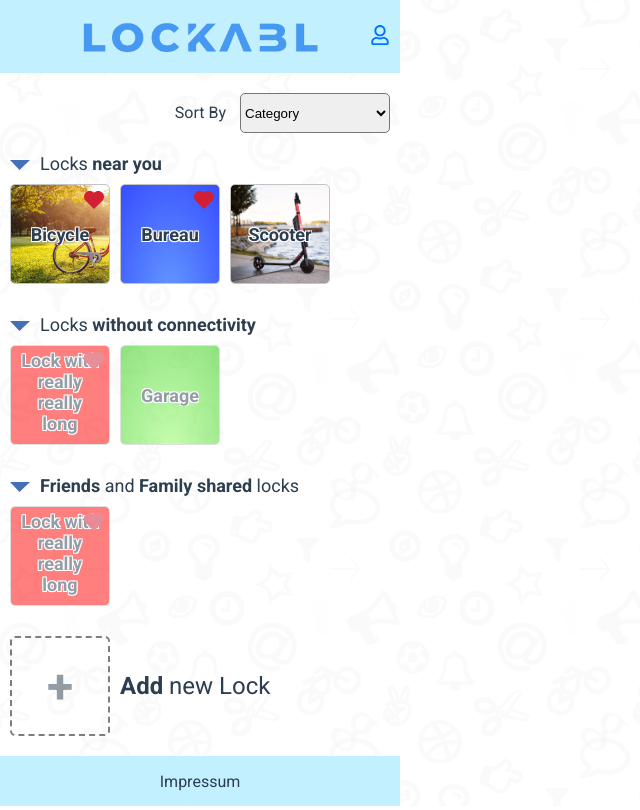
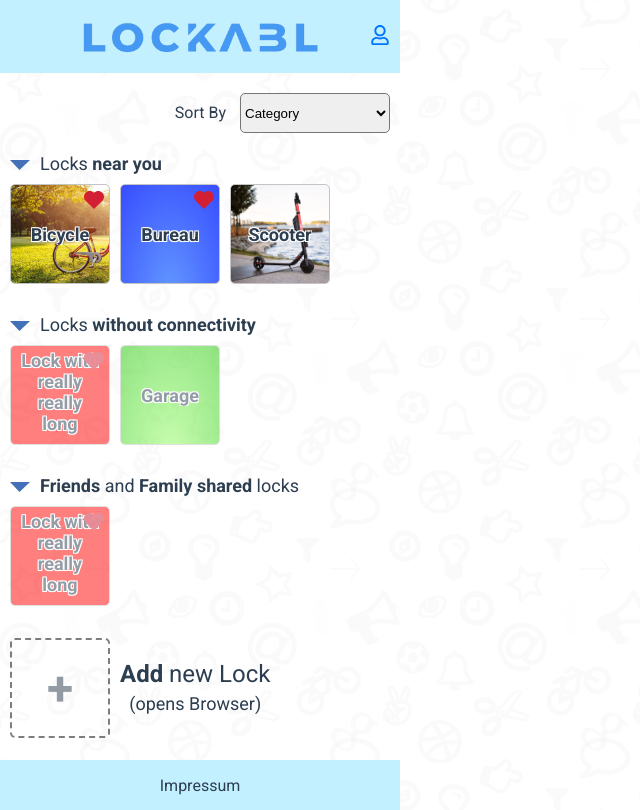
Before and after one commit to guenyoo/lockabl, a Vue app: page /#/Home in a window 1280 px wide. Shown: the whole page, without its empty margins (0-640 px from the left). Built offline with nearby package versions, Linux system fonts and the light colour scheme; some icons are missing.

Commit message:
Added browser warning for new lock

```diff
--- a/src/components/AddLock.vue
+++ b/src/components/AddLock.vue
@@ -2,7 +2,10 @@
   <div class="add-lock">
     <div class="add-lock__icon" />
     <p class="add-lock__label">
-      <strong>Add</strong> new Lock
+      <span class="add-lock__label-text">
+        <strong>Add</strong> new Lock
+      </span>
+      <span class="add-lock__browser">(opens Browser)</span>
     </p>
   </div>
 </template>
@@ -56,5 +59,13 @@ export default {
   &__label {
     font-size: 24px;
   }
+
+  &__label-text {
+    display: block;
+  }
+
+  &__browser {
+    font-size: 18px;
+  }
 }
 </style>
```
